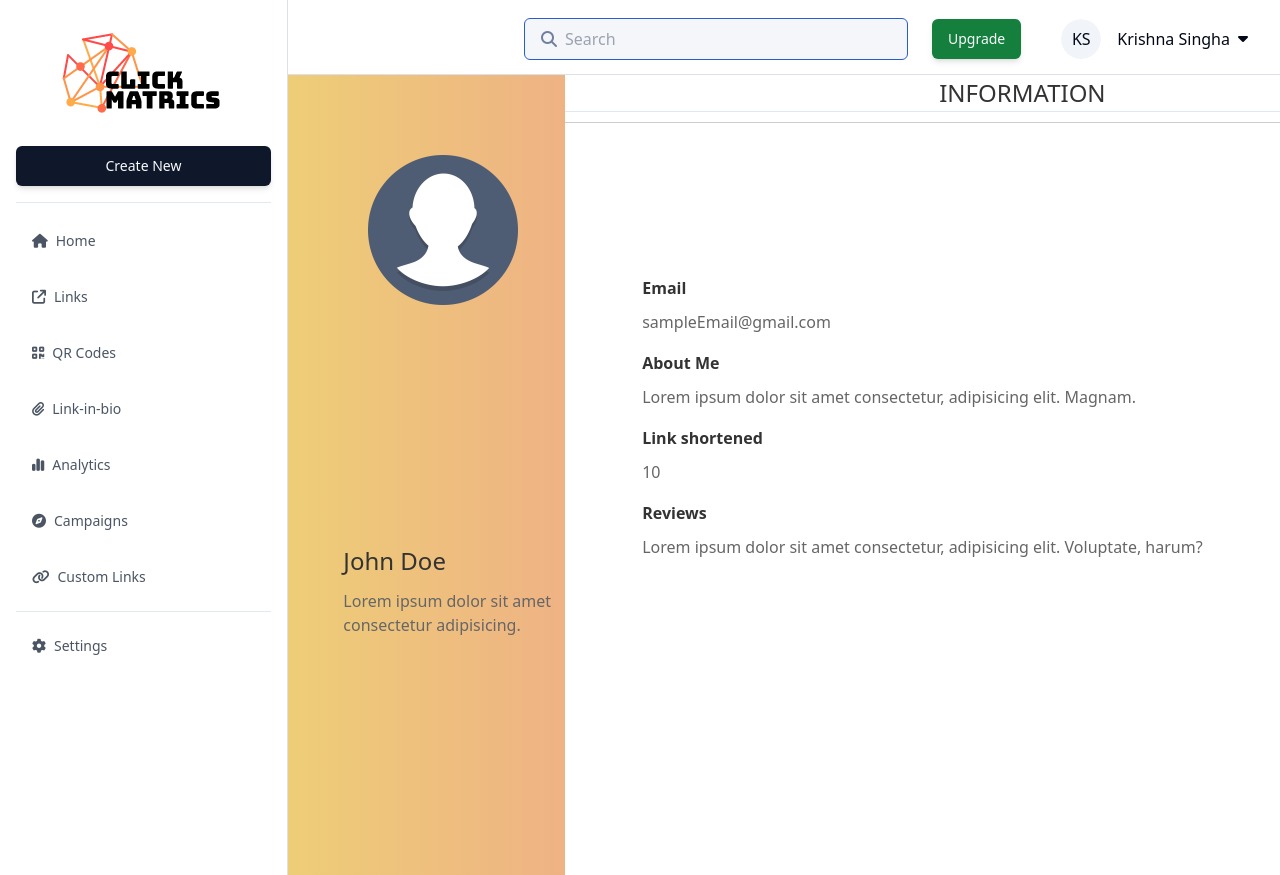
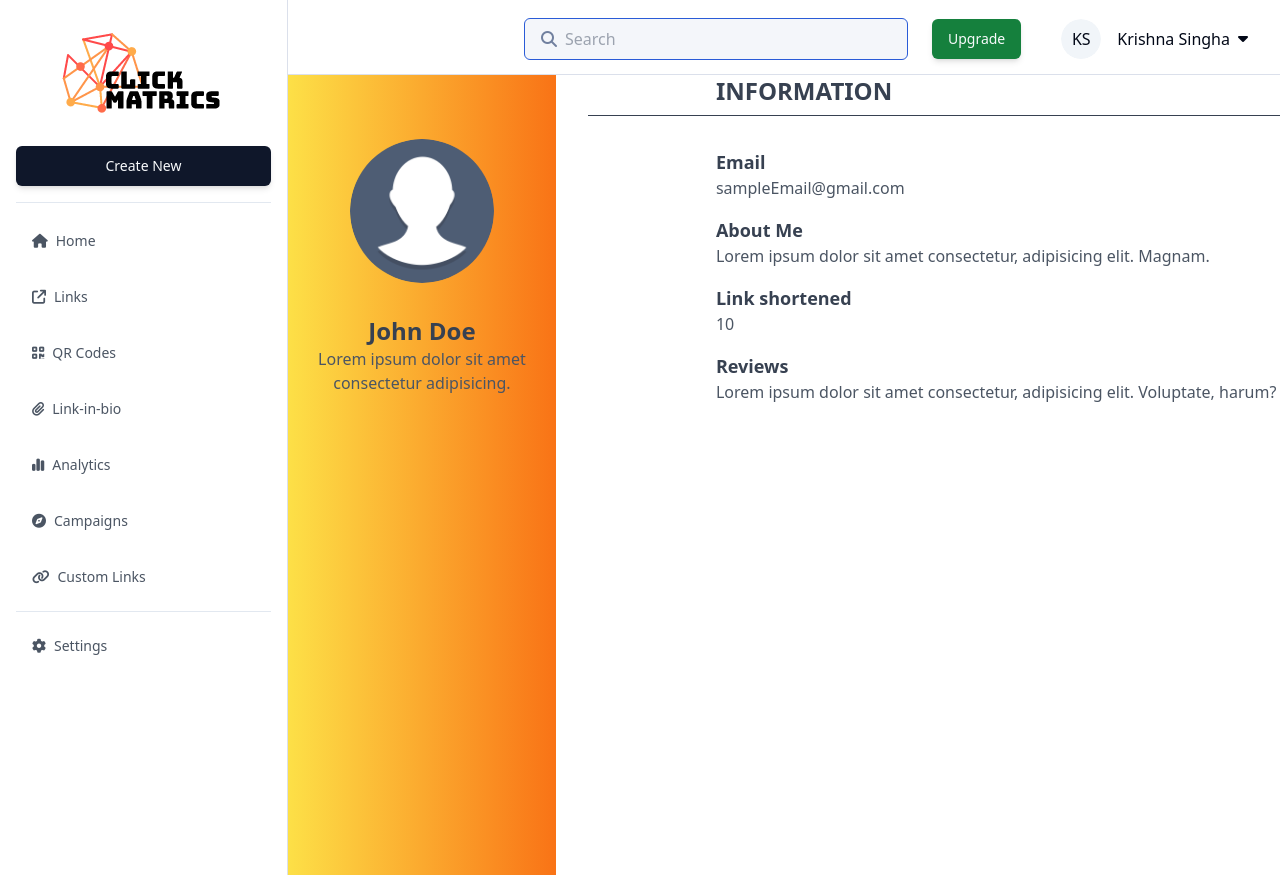
Before and after one commit to oxiton-foundation/click-metrics, a React (Vite) app in the folder client/: page /profile in a window 1280 px wide. Built offline with nearby package versions, Linux system fonts and the light colour scheme.

Commit message:
profile page updated

```diff
--- a/client/src/components/pages/profile.tsx
+++ b/client/src/components/pages/profile.tsx
@@ -1,49 +1,96 @@
-import styled from "styled-components"
-// const pic = require('../../assets/R')
+// import styled from "styled-components"
+// // const pic = require('../../assets/R')
 import R from '../../assets/R.png'
-
 
 const Profile = () => {
   return (
     <>
-    <MainContainer>
-    <Section>
-   {/* <h1>Upload an Image</h1> */}
-    <img src={R} alt=" profile picture"  />
-    <InfoDiv>
-        <h1>John Doe</h1>
-        <p>Lorem ipsum dolor sit amet consectetur adipisicing.</p>
-      </InfoDiv>
-   </Section>
+      <div className="flex">
+        <section className="bg-gradient-to-r from-yellow-300 to-orange-500 h-screen w-96 flex flex-col">
+          <img src={R} alt="profile picture" className="h-36 w-36 rounded-full mx-auto mt-16" />
+          <div className="text-center mt-8">
+            <h1 className="text-2xl font-semibold text-gray-700">John Doe</h1>
+            <p className="text-gray-600">Lorem ipsum dolor sit amet consectetur adipisicing.</p>
+          </div>
+        </section>
 
-   <InfoDiv2>
-   <h1>INFORMATION</h1>
-   <hr />
-   <Underlined>
+        <div className="flex flex-col w-full ml-8">
+          <h1 className="text-2xl font-semibold text-gray-700 ml-32">INFORMATION</h1>
+          <hr className="w-full border-gray-700 mt-2" />
+          <div className="ml-32 mt-4">
+            {/* <div className="border-b border-gray-400"></div> */}
 
-   </Underlined>
+            <div className="mt-4">
+              <h2 className="text-lg font-semibold text-gray-700">Email</h2>
+              <p className="text-gray-600">sampleEmail@gmail.com</p>
+            </div>
 
-   <InfoDiv3>
-    <h2>Email</h2>
-    <p> sampleEmail@gmail.com</p>
+            <div className="mt-4">
+              <h2 className="text-lg font-semibold text-gray-700">About Me</h2>
+              <p className="text-gray-600">Lorem ipsum dolor sit amet consectetur, adipisicing elit. Magnam.</p>
+            </div>
 
-    <h2>About Me</h2>
-    <p>Lorem ipsum dolor sit amet consectetur, adipisicing elit. Magnam.</p>
+            <div className="mt-4">
+              <h2 className="text-lg font-semibold text-gray-700">Link shortened</h2>
+              <p className="text-gray-600">10</p>
+            </div>
 
-    <h2>Link shortened</h2>
-    <p>10</p>
+            <div className="mt-4">
+              <h2 className="text-lg font-semibold text-gray-700">Reviews</h2>
+              <p className="text-gray-600">Lorem ipsum dolor sit amet consectetur, adipisicing elit. Voluptate, harum?</p>
+            </div>
+          </div>
+        </div>
+      </div>
+    </>
+  );
+};
 
-    <h2>Reviews</h2>
-    <p>Lorem ipsum dolor sit amet consectetur, adipisicing elit. Voluptate, harum?</p>
+export default Profile;
 
 
 
-   </InfoDiv3>
+// const Profile = () => {
+//   return (
+//     <>
+//     <MainContainer>
+//     <Section>
+//    {/* <h1>Upload an Image</h1> */}
+//     <img src={R} alt=" profile picture"  />
+//     <InfoDiv>
+//         <h1>John Doe</h1>
+//         <p>Lorem ipsum dolor sit amet consectetur adipisicing.</p>
+//       </InfoDiv>
+//    </Section>
+
+//    <InfoDiv2>
+//    <h1>INFORMATION</h1>
+//    <hr />
+//    <Underlined>
+
+//    </Underlined>
+
+//    <InfoDiv3>
+//     <h2>Email</h2>
+//     <p> sampleEmail@gmail.com</p>
+
+//     <h2>About Me</h2>
+//     <p>Lorem ipsum dolor sit amet consectetur, adipisicing elit. Magnam.</p>
+
+//     <h2>Link shortened</h2>
+//     <p>10</p>
+
+//     <h2>Reviews</h2>
+//     <p>Lorem ipsum dolor sit amet consectetur, adipisicing elit. Voluptate, harum?</p>
 
 
-   </InfoDiv2>
 
-    </MainContainer>
+//    </InfoDiv3>
+
+
+//    </InfoDiv2>
+
+//     </MainContainer>
 
 
 
@@ -51,121 +98,121 @@ const Profile = () => {
 
 
 
-    </>
-  )
-}
+//     </>
+//   )
+// }
 
-export default Profile
+// export default Profile
 
-const Section = styled.section`
-  background-color: #627292;
-  /* background: linear-gradient(90deg, #e9c155 0%, rgba(228, 127, 50, 0.8) 100%); */
-  background: linear-gradient(90deg, rgba(233, 193, 85, 0.8) 0%, rgba(228, 127, 50, 0.6) 100%);
+// const Section = styled.section`
+//   background-color: #627292;
+//   /* background: linear-gradient(90deg, #e9c155 0%, rgba(228, 127, 50, 0.8) 100%); */
+//   background: linear-gradient(90deg, rgba(233, 193, 85, 0.8) 0%, rgba(228, 127, 50, 0.6) 100%);
 
-  height: 100vh;
-  width: 30vw;
-  display: flex;
+//   height: 100vh;
+//   width: 30vw;
+//   display: flex;
 
-  flex-direction: column;
-  /* justify-content: space-around; */
+//   flex-direction: column;
+//   /* justify-content: space-around; */
 
-  img{
-    height: 150px;
-    width: 150px;
-    border-radius: 20%;
-    margin-left: 29%;
-    margin-top: 80px;
-      }
+//   img{
+//     height: 150px;
+//     width: 150px;
+//     border-radius: 20%;
+//     margin-left: 29%;
+//     margin-top: 80px;
+//       }
 
 
 
-      /* h1{
-        color: #262725;
-        font-weight: 500;
-        font-size: larger;
-        padding-left: 25%;
-        margin-bottom: 50px;
-        margin-top: 20px;
-        border-bottom: 2px solid  ;
+//       /* h1{
+//         color: #262725;
+//         font-weight: 500;
+//         font-size: larger;
+//         padding-left: 25%;
+//         margin-bottom: 50px;
+//         margin-top: 20px;
+//         border-bottom: 2px solid  ;
 
-      } */
+//       } */
 
 
-`;
+// `;
 
-const InfoDiv = styled.div`
-display: flex;
-flex-direction: column;
-margin: auto;
-padding-left: 20%;
-justify-content: center;
-  h1 {
+// const InfoDiv = styled.div`
+// display: flex;
+// flex-direction: column;
+// margin: auto;
+// padding-left: 20%;
+// justify-content: center;
+//   h1 {
 
-   /* align-items: center; */
-    font-size: 24px;
-    color: #333;
-  }
+//    /* align-items: center; */
+//     font-size: 24px;
+//     color: #333;
+//   }
 
-  p {
-    margin-top: 10px;
-    font-size: 16px;
-    color: #666;
-  }
+//   p {
+//     margin-top: 10px;
+//     font-size: 16px;
+//     color: #666;
+//   }
 
-`;
+// `;
 
-const MainContainer = styled.div`
-  display: flex;
-  justify-content: safe;
-  /* justify-content: space-between; */
-`
-const InfoDiv2= styled.div`
-display: flex;
-flex-direction: column;
-align-items: center;
-width: 100%;
-/* margin-right: 200px; */
-h1{
-  /* margin-left: 250px; */
-  margin-left: 200px;
-    font-size: 24px;
-    color: #333;
+// const MainContainer = styled.div`
+//   display: flex;
+//   justify-content: safe;
+//   /* justify-content: space-between; */
+// `
+// const InfoDiv2= styled.div`
+// display: flex;
+// flex-direction: column;
+// align-items: center;
+// width: 100%;
+// /* margin-right: 200px; */
+// h1{
+//   /* margin-left: 250px; */
+//   margin-left: 200px;
+//     font-size: 24px;
+//     color: #333;
 
 
-}
- hr{
-  width: 100%;
-  height: 1px;
-  color: black;
- }
+// }
+//  hr{
+//   width: 100%;
+//   height: 1px;
+//   color: black;
+//  }
 
-`
+// `
 
 
-const Underlined= styled.div`
-margin-left: 250px;
-   width: 100%;  /* Adjust width as needed */
-  height: 1px;  /* Adjust height for line thickness */
-  background-color: #ccc; /* Set line color */
-  margin: 10px 0;  /* Adjust spacing if needed */
-`
+// const Underlined= styled.div`
+// margin-left: 250px;
+//    width: 100%;  /* Adjust width as needed */
+//   height: 1px;  /* Adjust height for line thickness */
+//   background-color: #ccc; /* Set line color */
+//   margin: 10px 0;  /* Adjust spacing if needed */
+// `
 
-const InfoDiv3 = styled.div`
-display: flex;
-margin-top: 20%;
-flex-direction: column;
-height: 200px;
-h2{
-  color: #333;
-  font-weight: bold;
+// const InfoDiv3 = styled.div`
+// display: flex;
+// margin-top: 20%;
+// flex-direction: column;
+// height: 200px;
+// h2{
+//   color: #333;
+//   font-weight: bold;
 
-}
-p{
-  margin-top: 10px;
-  margin-bottom: 17px;
-    font-size: 16px;
-    color: #666;
+// }
+// p{
+//   margin-top: 10px;
+//   margin-bottom: 17px;
+//     font-size: 16px;
+//     color: #666;
 
-}
+// }
 
-`
+// `
```
